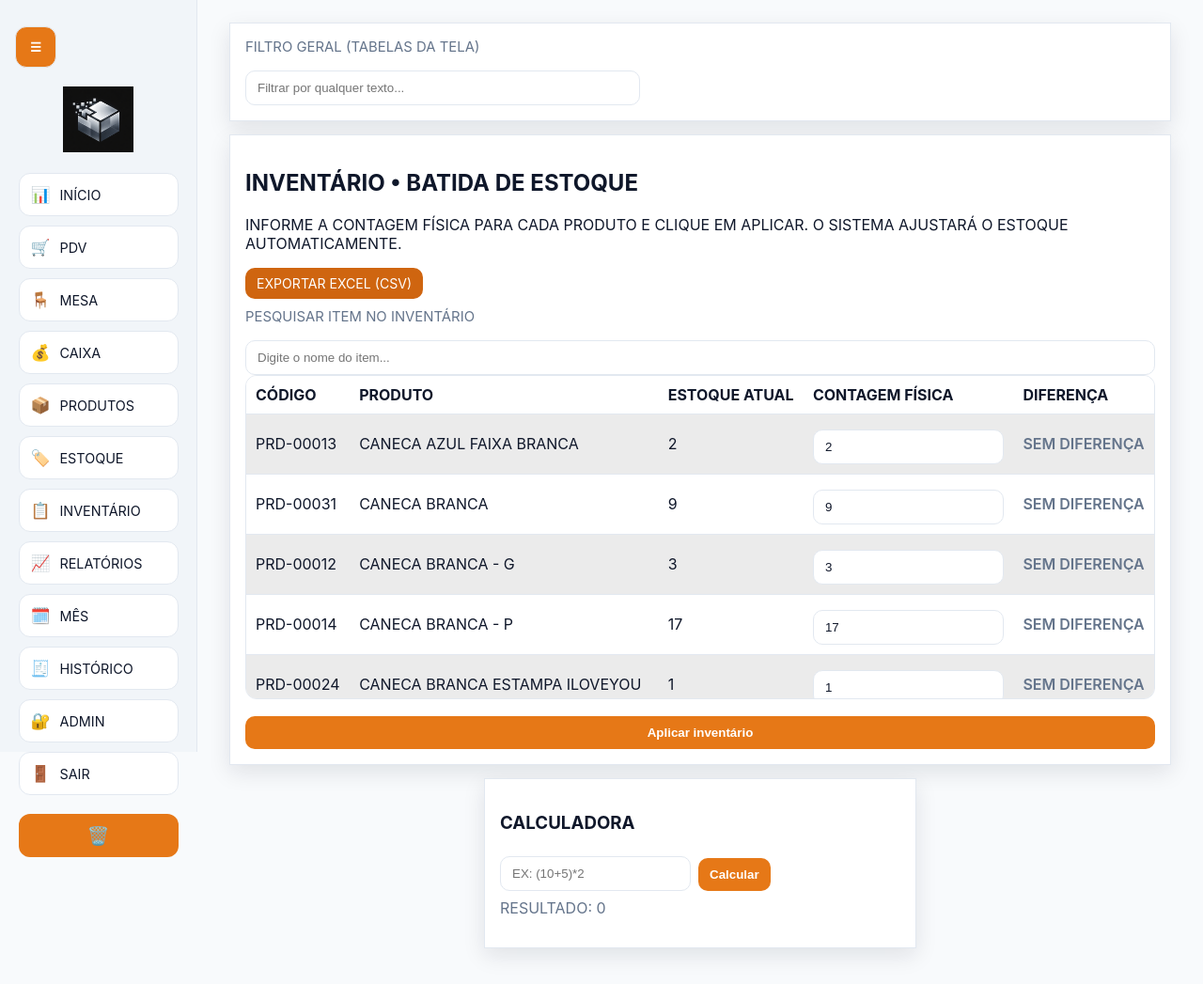
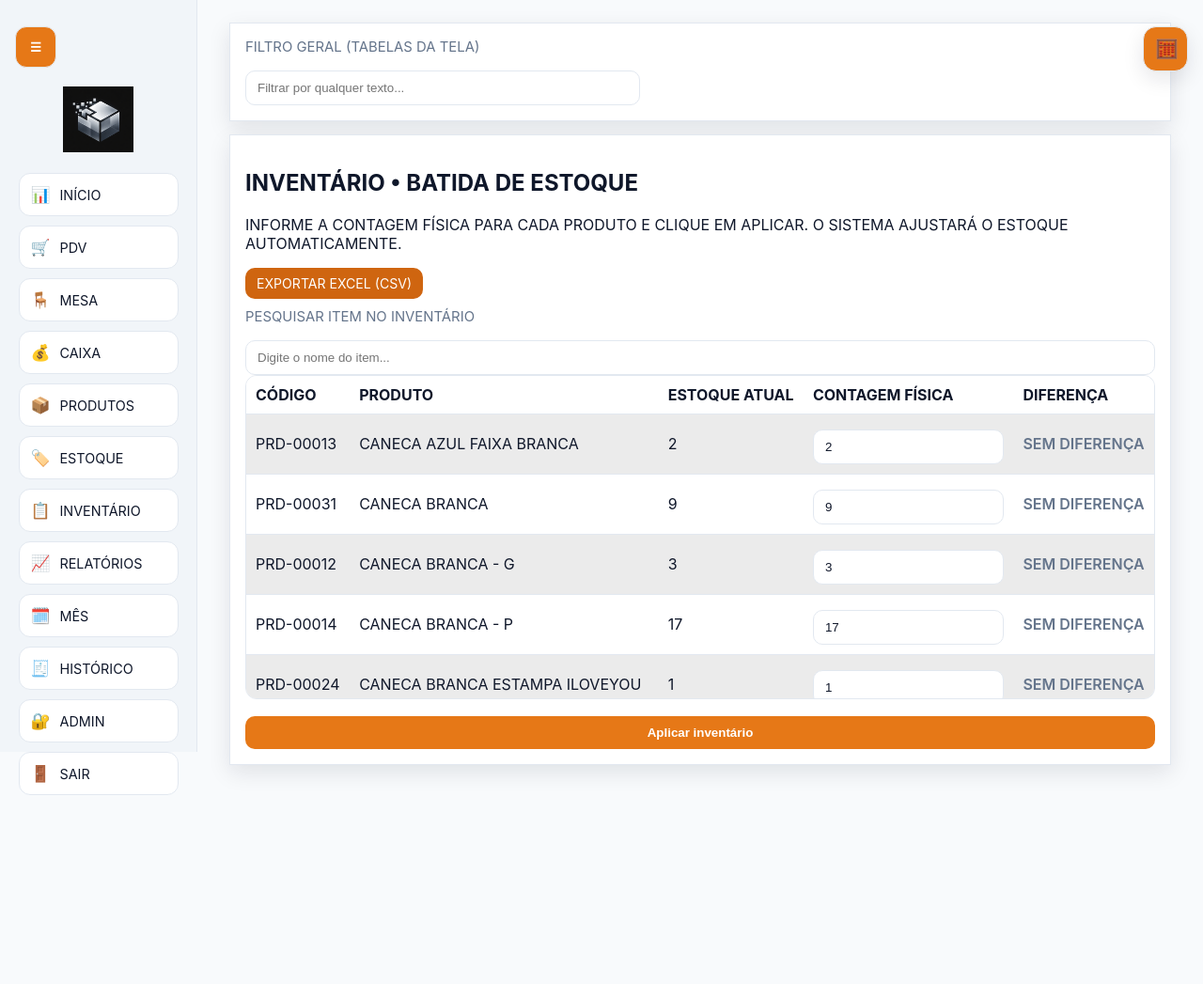
Before and after one commit to NextStagee/Sistemadevendas, a Flask app: page /inventory in a window 1280 px wide. Shown: the whole page at 94% size. After the commit the page ends 846 px from the top, so only its background shows below. Run offline with Flask 3, Linux system fonts and the light colour scheme; a user stored in the database is signed in; data comes from the database, SQL or seed files in the repository.

Commit message:
Ajusta filtro de produtos e calculadora flutuante global

```diff
--- a/static/style.css
+++ b/static/style.css
@@ -399,3 +399,54 @@ a { color: var(--link); }
 .menu-nav a { box-shadow: inset 0 0 0 1px rgba(255,255,255,0.02); }
 .menu-nav a:hover { box-shadow: 0 0 0 1px rgba(230, 120, 23, 0.34), 0 8px 20px rgba(230, 120, 23, 0.22); }
 .card { backdrop-filter: blur(4px); }
+
+
+.floating-calc-toggle {
+  position: fixed;
+  top: 22px;
+  right: 16px;
+  z-index: 40;
+  width: 48px;
+  height: 48px;
+  border-radius: 14px;
+  border: 1px solid var(--border);
+  background: var(--primary);
+  color: #fff;
+  font-size: 1.25rem;
+  box-shadow: var(--shadow);
+}
+
+.floating-calc-panel {
+  position: fixed;
+  top: 78px;
+  right: 16px;
+  z-index: 39;
+  width: min(340px, calc(100vw - 32px));
+  background: var(--surface);
+  border: 1px solid var(--border);
+  border-radius: 14px;
+  padding: 12px;
+  box-shadow: var(--shadow);
+  display: none;
+}
+
+.floating-calc-panel.open {
+  display: block;
+}
+
+@media (max-width: 900px) {
+  .floating-calc-toggle {
+    top: 16px;
+    right: 14px;
+    width: 44px;
+    height: 44px;
+    font-size: 1.1rem;
+  }
+
+  .floating-calc-panel {
+    top: 66px;
+    right: 12px;
+    left: 12px;
+    width: auto;
+  }
+}
--- a/templates/base.html
+++ b/templates/base.html
@@ -78,6 +78,17 @@
     {% block content %}{% endblock %}
   </main>
 
+  <button id="floating-calc-toggle" class="floating-calc-toggle" type="button" aria-label="Abrir calculadora" title="Calculadora">🧮</button>
+  <section id="floating-calc-panel" class="floating-calc-panel" aria-hidden="true">
+    <h3>Calculadora</h3>
+    <div class="inline">
+      <input id="floating-calc-expression" type="text" placeholder="Ex: (10+5)*2" autocomplete="off">
+      <button type="button" id="floating-calc-eval-btn">Calcular</button>
+    </div>
+    <p id="floating-calc-result" class="inventory-diff-zero" style="margin-top:8px;">RESULTADO: 0</p>
+  </section>
+
+
   <script>
     const body = document.body;
     const menu = document.getElementById('side-menu');
@@ -109,6 +120,45 @@
       });
     });
 
+    const floatingCalcToggle = document.getElementById('floating-calc-toggle');
+    const floatingCalcPanel = document.getElementById('floating-calc-panel');
+    const floatingCalcInput = document.getElementById('floating-calc-expression');
+    const floatingCalcButton = document.getElementById('floating-calc-eval-btn');
+    const floatingCalcResult = document.getElementById('floating-calc-result');
+
+    const evalFloatingCalc = () => {
+      const exp = (floatingCalcInput?.value || '').trim();
+      if (!exp) {
+        floatingCalcResult.textContent = 'RESULTADO: 0';
+        return;
+      }
+      const safe = /^[0-9+\-*/().\s,]+$/.test(exp);
+      if (!safe) {
+        floatingCalcResult.textContent = 'RESULTADO: EXPRESSÃO INVÁLIDA';
+        return;
+      }
+      try {
+        const normalized = exp.replace(',', '.');
+        const value = Function(`"use strict"; return (${normalized})`)();
+        floatingCalcResult.textContent = `RESULTADO: ${Number(value).toFixed(2)}`;
+      } catch {
+        floatingCalcResult.textContent = 'RESULTADO: ERRO AO CALCULAR';
+      }
+    };
+
+    floatingCalcToggle?.addEventListener('click', () => {
+      const isOpen = floatingCalcPanel.classList.toggle('open');
+      floatingCalcPanel.setAttribute('aria-hidden', String(!isOpen));
+    });
+
+    floatingCalcButton?.addEventListener('click', evalFloatingCalc);
+    floatingCalcInput?.addEventListener('keydown', (event) => {
+      if (event.key === 'Enter') {
+        event.preventDefault();
+        evalFloatingCalc();
+      }
+    });
+
   </script>
 </body>
 </html>
--- a/templates/inventory.html
+++ b/templates/inventory.html
@@ -34,15 +34,6 @@
     </div>
     <button type="submit" onclick="return confirm('Aplicar contagem do inventário?');">Aplicar inventário</button>
   </form>
-</section>
-
-<section class="card small">
-  <h3>Calculadora</h3>
-  <div class="inline">
-    <input id="calc-expression" type="text" placeholder="EX: (10+5)*2" autocomplete="off">
-    <button type="button" id="calc-eval-btn">Calcular</button>
-  </div>
-  <p id="calc-result" class="inventory-diff-zero" style="margin-top:8px;">RESULTADO: 0</p>
 </section>
 
 <script>
@@ -87,37 +78,5 @@
     countedInput?.addEventListener('input', () => updateInventoryDifference(row));
     updateInventoryDifference(row);
   });
-
-  const calcInput = document.getElementById('calc-expression');
-  const calcResult = document.getElementById('calc-result');
-  const calcButton = document.getElementById('calc-eval-btn');
-
-  const runCalculator = () => {
-    const exp = (calcInput?.value || '').trim();
-    if (!exp) {
-      calcResult.textContent = 'RESULTADO: 0';
-      return;
-    }
-    const safe = /^[0-9+\-*/().\s,]+$/.test(exp);
-    if (!safe) {
-      calcResult.textContent = 'RESULTADO: EXPRESSÃO INVÁLIDA';
-      return;
-    }
-    try {
-      const normalized = exp.replace(',', '.');
-      const value = Function(`"use strict"; return (${normalized})`)();
-      calcResult.textContent = `RESULTADO: ${Number(value).toFixed(2)}`;
-    } catch {
-      calcResult.textContent = 'RESULTADO: ERRO AO CALCULAR';
-    }
-  };
-
-  calcButton?.addEventListener('click', runCalculator);
-  calcInput?.addEventListener('keydown', (event) => {
-    if (event.key === 'Enter') {
-      event.preventDefault();
-      runCalculator();
-    }
-  });
 </script>
 {% endblock %}
```
Also changed, not shown: templates/products.html (+16 -1 lines).
